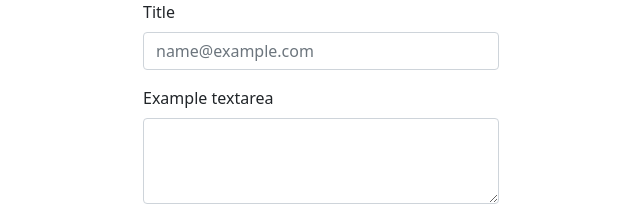
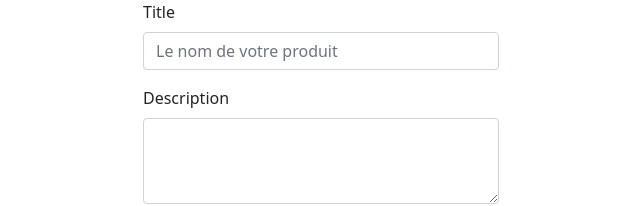
Before and after one commit to khalillakhdhar/flaskapi, an Angular app in the folder frontng/: page / in a window 1280 px wide. Shown: the top 206 px of the page, without its empty margins (319-959 px from the left). Built offline with nearby package versions, Linux system fonts and the light colour scheme.

Commit message:
Update createprod.component.html

```diff
--- a/frontng/src/app/createprod/createprod.component.html
+++ b/frontng/src/app/createprod/createprod.component.html
@@ -5,12 +5,12 @@
       </div>
       <div class="col-sm">
         <div class="mb-3">
-            <label for="exampleFormControlInput1" class="form-label">Title</label>
-            <input type="email" class="form-control" id="exampleFormControlInput1" placeholder="name@example.com">
+            <label for="title" class="form-label">Title</label>
+            <input type="text" class="form-control" id="title" placeholder="Le nom de votre produit">
           </div>
           <div class="mb-3">
-            <label for="exampleFormControlTextarea1" class="form-label">Example textarea</label>
-            <textarea class="form-control" id="exampleFormControlTextarea1" rows="3"></textarea>
+            <label for="description" class="form-label">Description</label>
+            <textarea class="form-control" id="description" rows="3"></textarea>
           </div>
       </div>
       <div class="col-sm">
```
